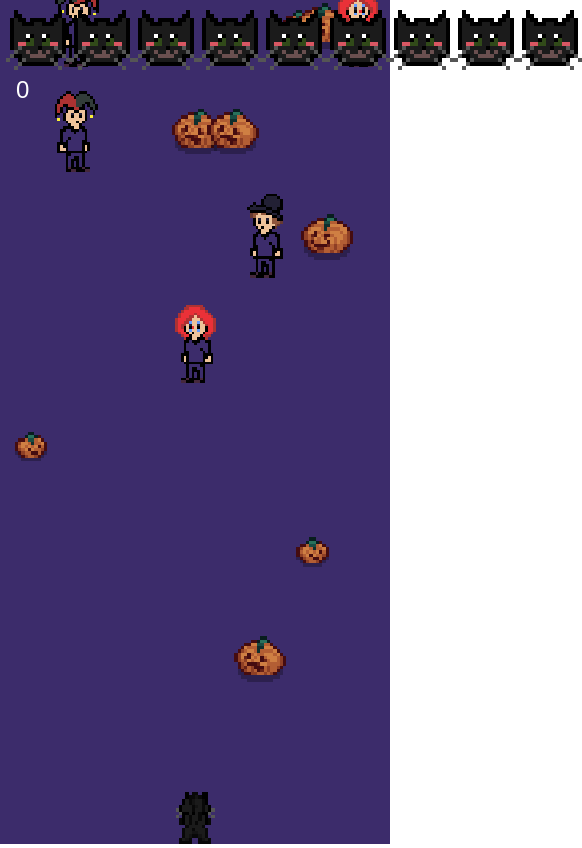
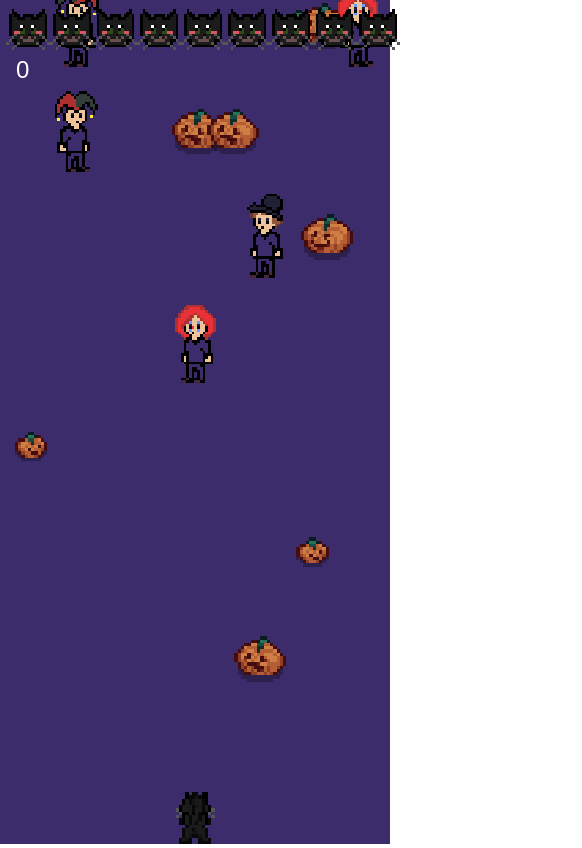
Before and after one commit to ilyasmirnov03/unlucky-street, a website built with Vite: page index.html in a window 390 px wide. Shown: the whole page, 582 px wide, since content can reach past the window. Built offline with nearby package versions, Linux system fonts and the light colour scheme.

Commit message:
fix(lives): Image too big on mobile
Life images were too big on mobile

```diff
--- a/src/styles.css
+++ b/src/styles.css
@@ -33,8 +33,8 @@ canvas {
 }
 
 .life {
-  width: 64px;
-  height: 64px;
+  width: calc(36px + 2vw);
+  height: calc(36px + 2vw);
   image-rendering: pixelated;
   image-rendering: crisp-edges;
 }
```
